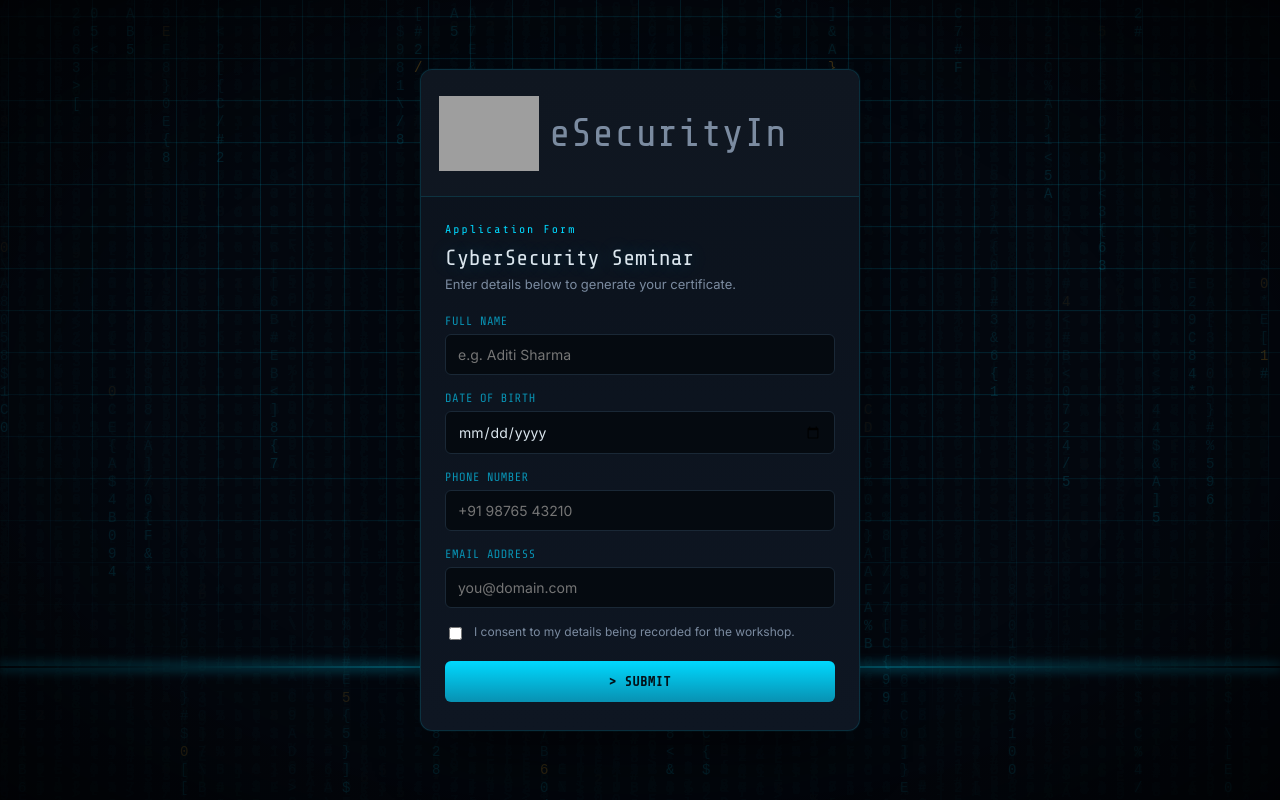
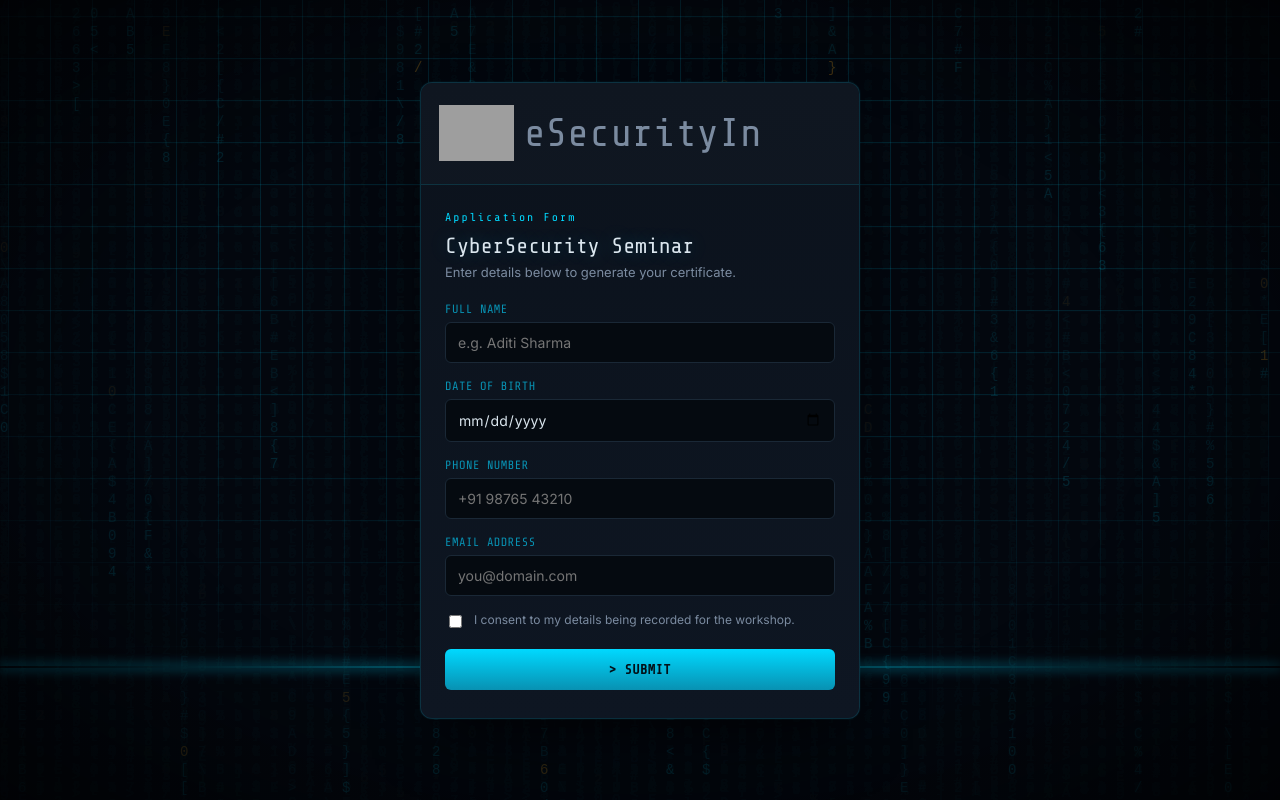
Before and after one commit to esecurityin-del/Certificate-Generator, a plain HTML site: page index.html in a window 1280 px wide. Drawn offline with nearby package versions, Linux system fonts and the light colour scheme; grey boxes are pictures that could not be loaded.

Commit message:
Update styles.css

```diff
--- a/styles.css
+++ b/styles.css
@@ -36,7 +36,7 @@
     overflow:hidden;
   }
   .panel-head{display:flex; align-items:center; gap:8px; padding:13px 18px; border-bottom:1px solid var(--line); background:rgba(255,255,255,0.015);}
-  .panel-logo{width:100px; height:100px; margin-left:0; object-fit:contain;}
+  .panel-logo{width:75px; height:75px; margin-left:0; object-fit:contain;}
   .dot{width:9px; height:9px; border-radius:50%; display:inline-block;}
   .dot.red{background:var(--red);} .dot.amber{background:#ffb020;} .dot.green{background:var(--green);}
   .panel-title{font-family:var(--mono); font-size:40px; color:var(--text-dim); margin-left:2px;}
```
